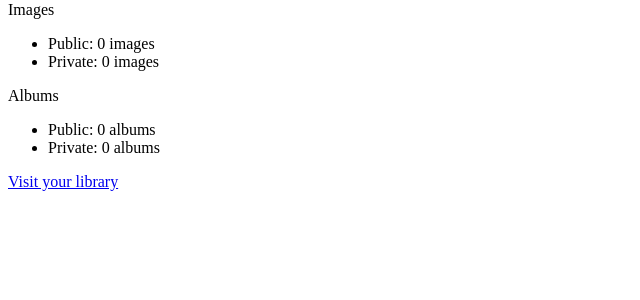
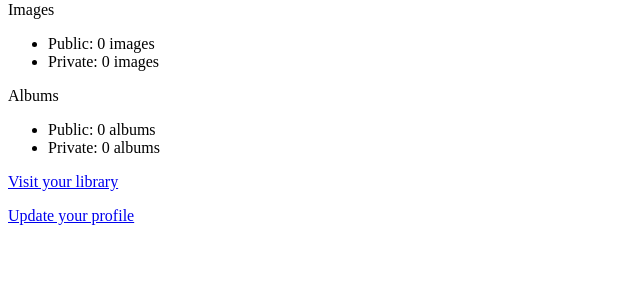
Before and after one commit to kurtrm/django_imager, a Django app: page /profile/ in a window 1280 px wide. Shown: the part 184-484 px from the top of the page, without its empty margins (0-640 px from the left). Run offline with Django 3.2, Linux system fonts and the light colour scheme; the visitor is signed in with stand-in values (Sample User, id 1); data that the repository does not hold is empty; some libraries are stand-ins or nearby versions.

Commit message:
added edit link to library

```diff
--- a/imagersite/imager_profile/templates/imager_profile/profile.html
+++ b/imagersite/imager_profile/templates/imager_profile/profile.html
@@ -12,5 +12,6 @@
     <li>Public: {{ albums_pub }} album{{ albums_pub|pluralize }}</li>
     <li>Private: {{ albums_priv }} album{{ albums_priv|pluralize }}</li>
 </ul>
-<a  href="{% url 'library' %}">Visit your library</a>
+<p><a href="{% url 'library' %}">Visit your library</a></p>
+<p><a href="{% url 'profile_edit' %}">Update your profile</a></p>
 {% endblock %}
```
